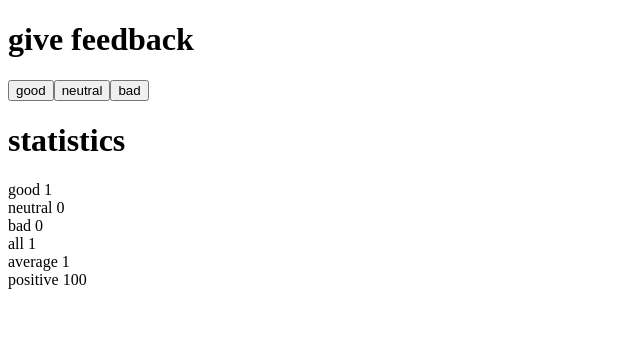
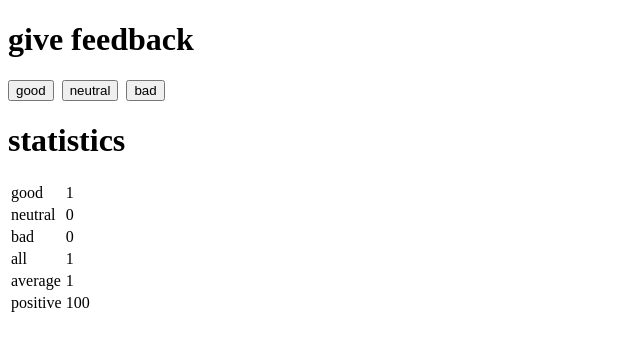
Before and after one commit to bayodesegun/fullstackopen, a React (Vite) app in the folder part1/unicafe/: page / in a window 1280 px wide. Both pictures are taken after a click on the button "good". Shown: the top 350 px of the page, without its empty margins (0-640 px from the left). Built offline with nearby package versions, Linux system fonts and the light colour scheme.

Commit message:
Exercise 1.11: unicafe step6

```diff
--- a/part1/unicafe/src/App.jsx
+++ b/part1/unicafe/src/App.jsx
@@ -2,21 +2,30 @@
 import { useState } from 'react'
 
 const Button = ({handleClick, text}) => (<button onClick={handleClick}>{text}</button>)
-const StatisticLine = ({text, value}) => (<div>{text} {value}</div>)
+
+const StatisticLine = ({text, value}) => (
+  <tr>
+    <td>{text}</td>
+    <td>{value}</td>
+  </tr>
+)
+
 const Statistics = ({good, neutral, bad}) => {
   const sum = good + neutral + bad
   const average = sum > 0 ? ((good * 1) + (bad * -1)) / sum : 0
   const positive = sum > 0 ? (good / sum) * 100 : 0
   if (sum > 0) {
     return (
-      <>
+      <table>
+        <tbody>
           <StatisticLine text='good' value={good} />
           <StatisticLine text='neutral' value={neutral} />
           <StatisticLine text='bad' value={bad} />
           <StatisticLine text='all' value={sum} />
           <StatisticLine text='average' value={average} />
           <StatisticLine text='positive' value={positive} />
-      </>
+        </tbody>
+      </table>
     )
   } else {
     return (
@@ -38,8 +47,8 @@ const App = () => {
   return (
     <div>
       <h1>give feedback</h1>
-      <Button handleClick={increaseGood} text='good' />
-      <Button handleClick={increaseNeutral} text='neutral' />
+      <Button handleClick={increaseGood} text='good' /> &nbsp;
+      <Button handleClick={increaseNeutral} text='neutral' /> &nbsp;
       <Button handleClick={increaseBad} text='bad' />
       <h1>statistics</h1>
       <Statistics good={good} neutral={neutral} bad={bad} />
```
Lines whose indentation alone changed are shown as unchanged.
